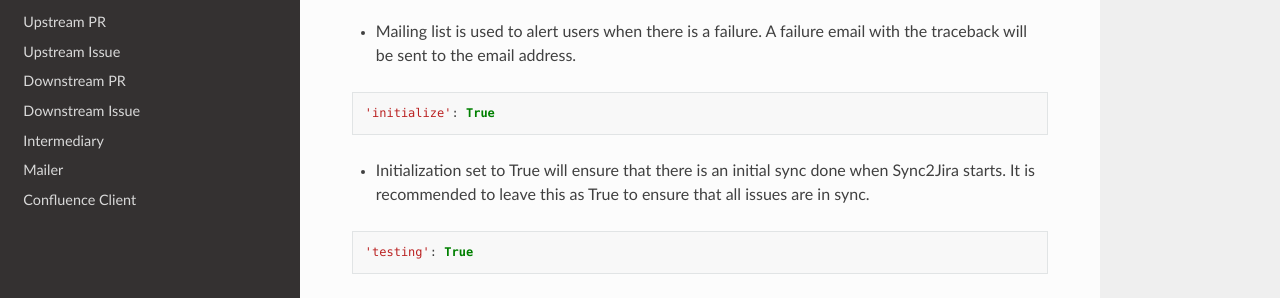
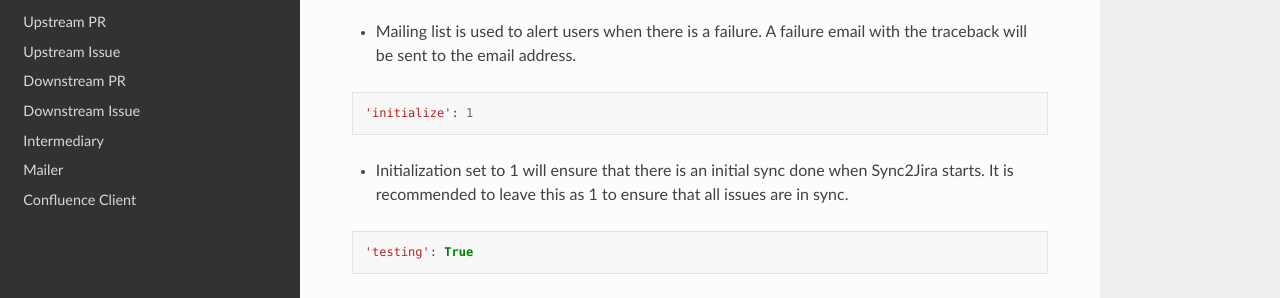
Before and after one commit to release-engineering/Sync2Jira, a Sphinx documentation site: the page built from docs/source/config-file.rst, in a window 1280 px wide and 900 px high. Shown: the part 393-691 px from the top of the window. Built offline with Sphinx 7.4.7 and the Read the Docs theme 2.0.0, drawn with Linux system fonts in a browser that asks for light colours.

Commit message:
Update small items following CD PR

```diff
--- a/docs/source/config-file.rst
+++ b/docs/source/config-file.rst
@@ -16,10 +16,10 @@ The config file is made up of multiple parts
 
 .. code-block:: python
 
-    'initialize': True
+    'initialize': 1
 
-* Initialization set to True will ensure that there is an initial sync done when Sync2Jira starts.
-  It is recommended to leave this as True to ensure that all issues are in sync.
+* Initialization set to 1 will ensure that there is an initial sync done when Sync2Jira starts.
+  It is recommended to leave this as 1 to ensure that all issues are in sync.
 
 .. code-block:: python
 
```
Also changed, not shown: 3 other files.
